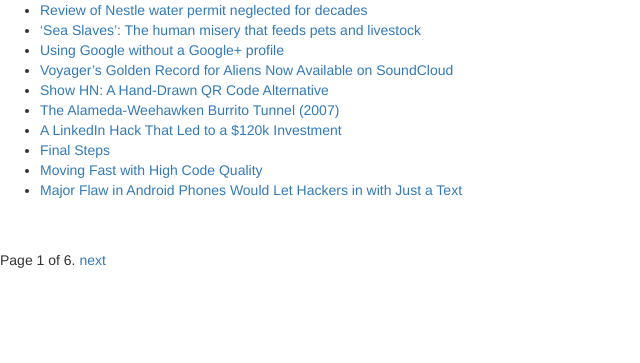
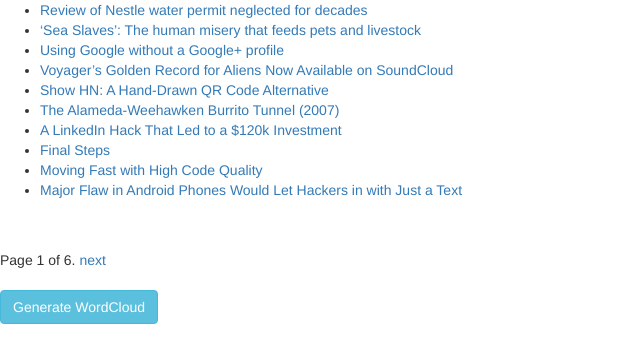
Before and after one commit to jackiey99/hackernews, a Django app: page /news/ in a window 1280 px wide. Shown: the top 363 px of the page, without its empty margins (0-640 px from the left). Run offline with Django 3.2, Linux system fonts and the light colour scheme; data comes from the database, SQL or seed files in the repository; some libraries are stand-ins or nearby versions.

Commit message:
add generate wordcloud function

```diff
--- a/hackerweb/hackernews/templates/hackernews/index.html
+++ b/hackerweb/hackernews/templates/hackernews/index.html
@@ -24,3 +24,9 @@
 {% else %}
 	<p> No news retrieved. </p>
 {% endif %}
+
+<form action="{% url 'wordcloud' %}" method="get" role="form">
+{% csrf_token %}
+<input type="submit" class="btn btn-info" value="Generate WordCloud" />
+</div>
+</form>
--- a/hackerweb/hackernews/urls.py
+++ b/hackerweb/hackernews/urls.py
@@ -3,5 +3,6 @@ from django.conf.urls import url
 from . import views
 
 urlpatterns = [
-	url(r'^$', views.index, name='index')
+	url(r'^$', views.index, name='index'),
+	url(r'^wordcloud/$', views.gen_wordcloud, name='wordcloud'),
 ]
--- a/hackerweb/hackernews/views.py
+++ b/hackerweb/hackernews/views.py
@@ -2,6 +2,9 @@ from django.shortcuts import render
 from .models import News
 from django.core.paginator import Paginator, EmptyPage, PageNotAnInteger
 
+import matplotlib.pyplot as plt
+from wordcloud import WordCloud
+import os
 # Create your views here.
 
 def index(request):
@@ -9,7 +12,6 @@ def index(request):
 	paginator = Paginator(news_list, 10)
 
 	page = request.GET.get('page')
-	print page
 	try:
 		news = paginator.page(page)
 	except PageNotAnInteger:
@@ -20,3 +22,17 @@ def index(request):
 
 	context = {'news' : news}
 	return render(request, 'hackernews/index.html', context)
+
+def gen_wordcloud(request):
+	topic_text = ''
+	news_list = News.objects.all()
+	for news in news_list:
+		topic_text += news.title
+
+	wordcloud = WordCloud().generate(topic_text)
+	# Open a plot of the generated image.
+	imgplot = plt.imshow(wordcloud)
+	plt.axis("off")
+	plt.savefig('hackernews/static/wordcloud.png',bbox_inches='tight')
+	context = {'image_path' :'True'}
+	return render(request, 'hackernews/wordcloud.html', context)
```
